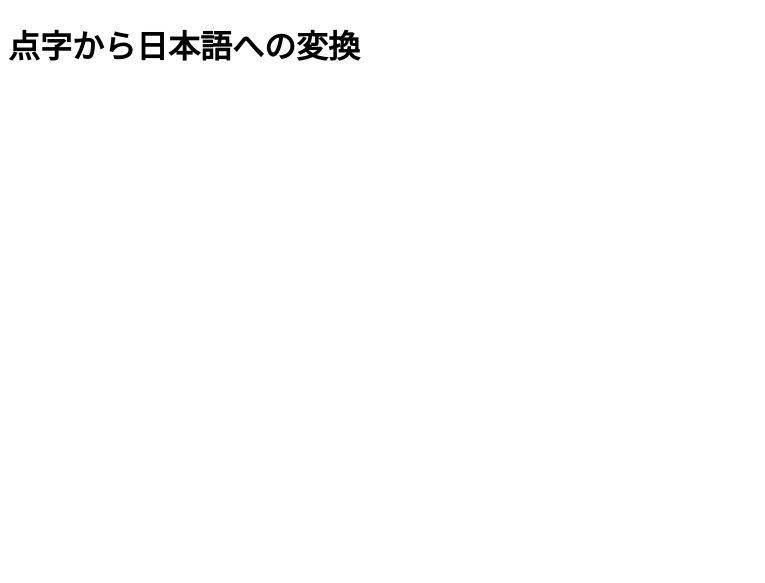
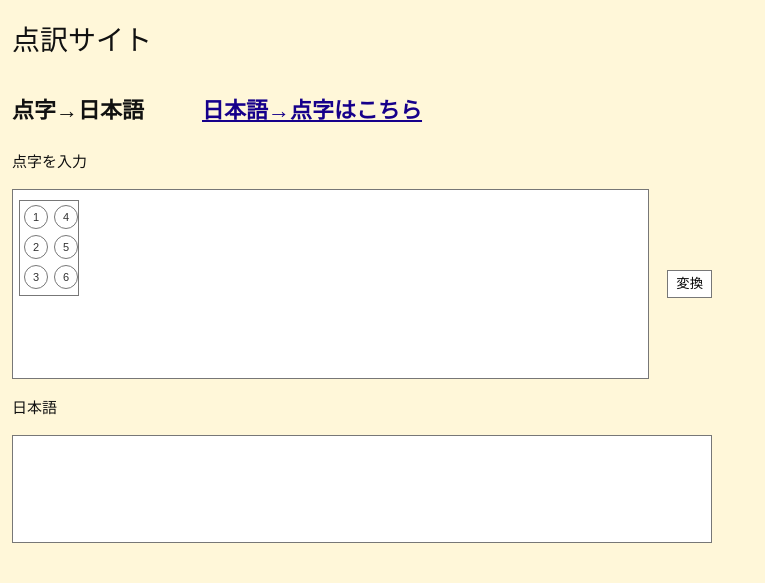
Before and after one commit to gdsc-osaka/Braille-Translation, a Django app: page /braille-to-japanese/ in a window 1280 px wide. Shown: the top 583 px of the page, without its empty margins (0-765 px from the left). Run offline with Django 5.2, Linux system fonts and the light colour scheme.

Commit message:
点字から日本語への変換画面を作成

```diff
--- /dev/null
+++ b/main/static/main/css/style.css
@@ -0,0 +1,134 @@
+* {
+    box-sizing: border-box;
+}
+
+body {
+    margin: 0;
+    padding: 18px 12px 24px;
+    background: #fff7d9;
+    color: #111;
+    font-family: Arial, sans-serif;
+}
+
+header h1 {
+    margin: 0 0 34px;
+    font-size: 28px;
+    font-weight: 400;
+}
+
+.translation-page {
+    width: min(100%, 700px);
+}
+
+.translation-nav {
+    display: flex;
+    align-items: center;
+    gap: 58px;
+    margin: 0 0 26px;
+}
+
+.translation-nav h2 {
+    margin: 0;
+    font-size: 22px;
+}
+
+.translation-nav a {
+    color: #16008b;
+    font-size: 22px;
+    font-weight: 700;
+}
+
+.translation-section {
+    margin-bottom: 17px;
+}
+
+.translation-section__title {
+    margin: 0 0 18px;
+    font-size: 15px;
+    font-weight: 400;
+}
+
+.input-row {
+    display: flex;
+    align-items: center;
+    gap: 18px;
+}
+
+#braille-input {
+    display: flex;
+    flex: 1;
+    align-items: flex-start;
+    gap: 10px;
+    min-width: 0;
+    min-height: 190px;
+    padding: 10px 6px;
+    border: 1px solid #777;
+    background: #fff;
+}
+
+.braille-cell {
+    display: grid;
+    grid-template-columns: repeat(2, 30px);
+    grid-template-rows: repeat(3, 30px);
+    width: 60px;
+    padding: 2px;
+    border: 1px solid #777;
+}
+
+.braille-dot {
+    display: grid;
+    place-items: center;
+    width: 24px;
+    height: 24px;
+    margin: 2px;
+    border: 1px solid #777;
+    border-radius: 50%;
+    background: #fff;
+    color: #333;
+    font-size: 11px;
+}
+
+.braille-dot.is-on {
+    background: #333;
+    color: #fff;
+}
+
+#convert-button {
+    flex: 0 0 auto;
+    width: auto;
+    min-width: 0;
+    height: 28px;
+    min-height: 0;
+    padding: 3px 8px;
+    background: #fff;
+    border: 1px solid #777;
+    line-height: 18px;
+    white-space: nowrap;
+    cursor: pointer;
+}
+
+@media (max-width: 620px) {
+    .translation-nav {
+        align-items: flex-start;
+        flex-direction: column;
+        gap: 10px;
+    }
+
+    .input-row {
+        align-items: flex-start;
+        flex-direction: column;
+        gap: 12px;
+        width: 100%;
+    }
+
+    #braille-input {
+        width: 100%;
+    }
+}
+
+#japanese-result {
+    width: 100%;
+    min-height: 108px;
+    border: 1px solid #777;
+    background: #fff;
+}
--- a/main/templates/main/braille_to_japanese.html
+++ b/main/templates/main/braille_to_japanese.html
@@ -1,13 +1,44 @@
+{% load static %}
 <!doctype html>
 <html lang="ja">
 <head>
     <meta charset="utf-8">
     <meta name="viewport" content="width=device-width, initial-scale=1">
     <title>点字から日本語への変換</title>
+    <link rel="stylesheet" href="{% static 'main/css/style.css' %}">
 </head>
 <body>
-    <main>
-        <h1>点字から日本語への変換</h1>
+    <header>
+        <h1>点訳サイト</h1>
+    </header>
+
+    <main class="translation-page">
+        <nav class="translation-nav" aria-label="ページ切り替え">
+            <h2>点字→日本語</h2>
+            <a href="#">日本語→点字はこちら</a>
+        </nav>
+
+        <section class="translation-section" aria-labelledby="braille-input-label">
+            <h3 id="braille-input-label" class="translation-section__title">点字を入力</h3>
+            <div class="input-row">
+                <div id="braille-input" aria-label="点字入力エリア">
+                    <div class="braille-cell" aria-label="点字セル1">
+                        <span class="braille-dot">1</span>
+                        <span class="braille-dot">4</span>
+                        <span class="braille-dot">2</span>
+                        <span class="braille-dot">5</span>
+                        <span class="braille-dot">3</span>
+                        <span class="braille-dot">6</span>
+                    </div>
+                </div>
+                <button id="convert-button" type="button">変換</button>
+            </div>
+        </section>
+
+        <section class="translation-section" aria-labelledby="japanese-result-label">
+            <h3 id="japanese-result-label" class="translation-section__title">日本語</h3>
+            <div id="japanese-result" aria-live="polite"></div>
+        </section>
     </main>
 </body>
 </html>
```
